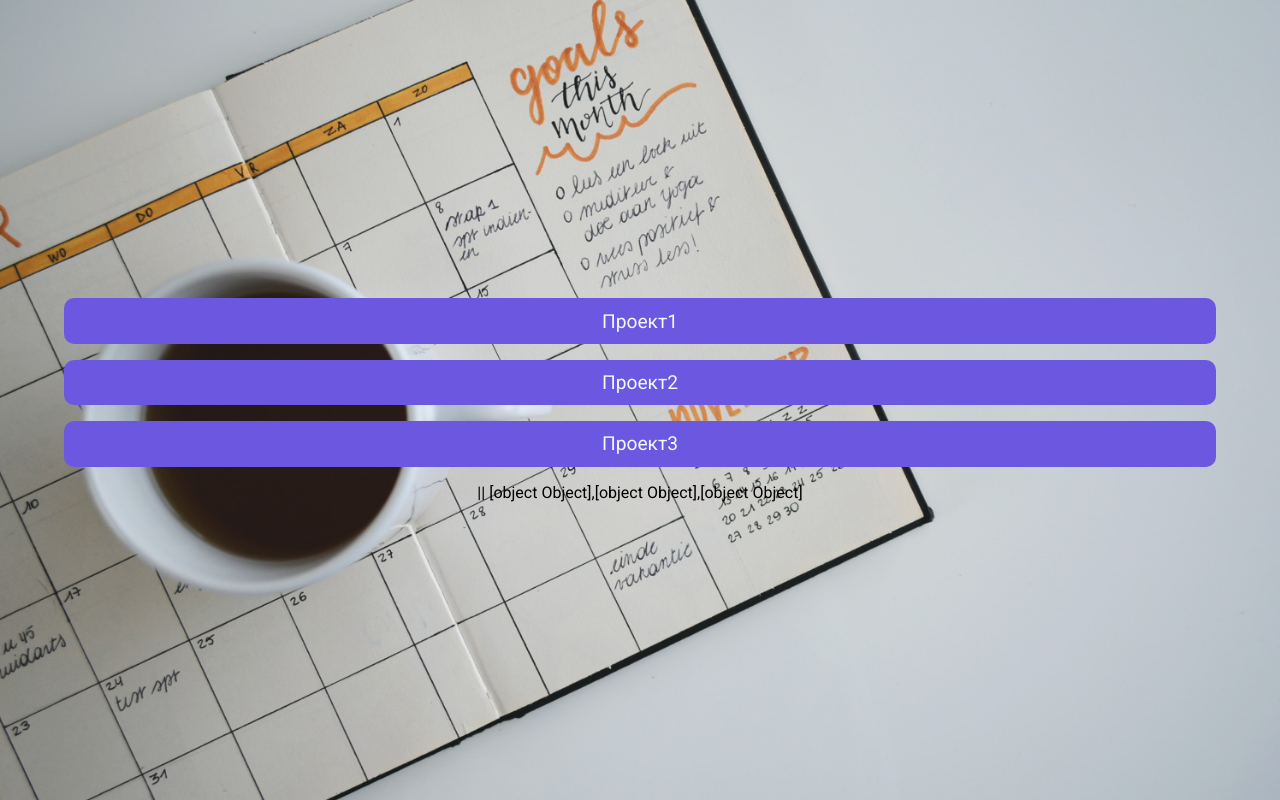
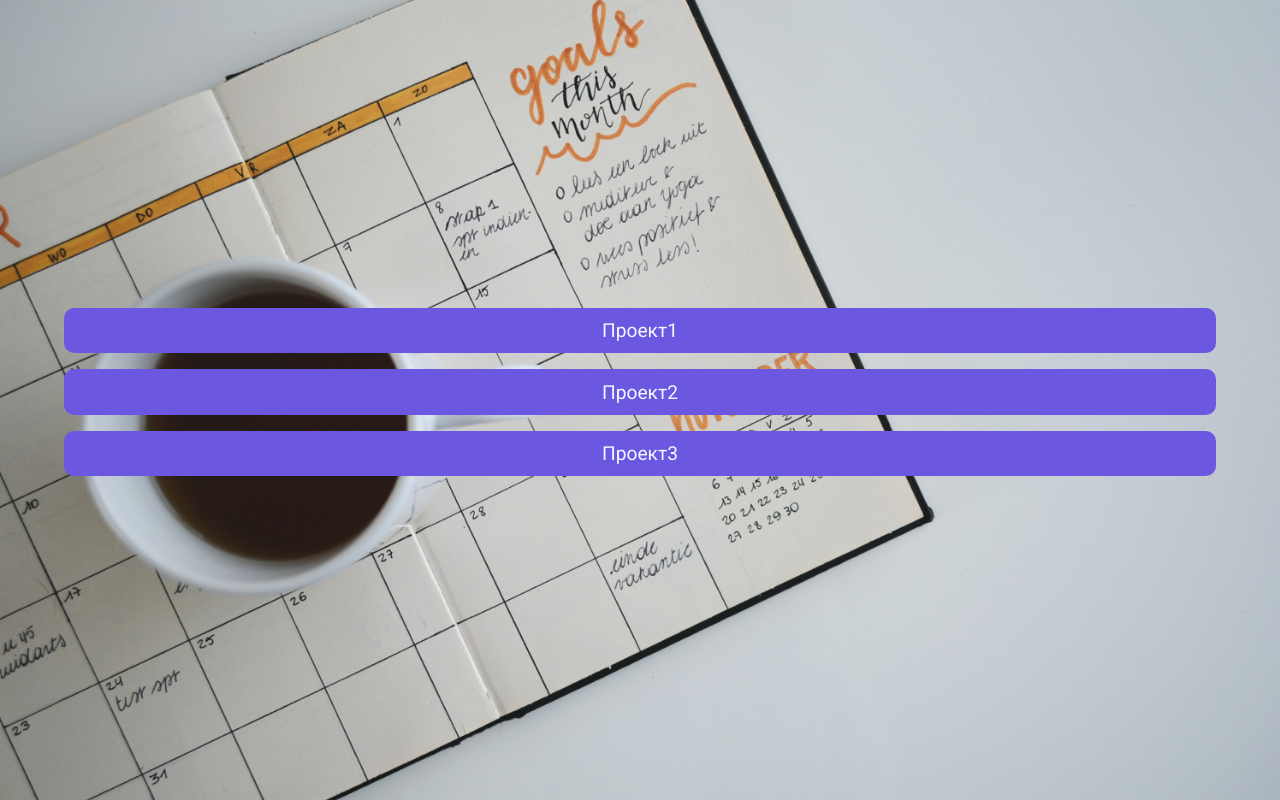
Before and after one commit to Volkus80/ToDo, a React (Create React App) app: page / in a window 1280 px wide. Built offline with nearby package versions, Linux system fonts and the light colour scheme.

Commit message:
final version

```diff
--- a/src/pages/ProjectsPage/ProjectsPage.js
+++ b/src/pages/ProjectsPage/ProjectsPage.js
@@ -14,7 +14,7 @@ export default function ProjectsPage() {
 
     return  (
         <div className={s.container}>
-           {projects} || {`${data}`}
+           {projects}
         </div>
     )
 }
```
